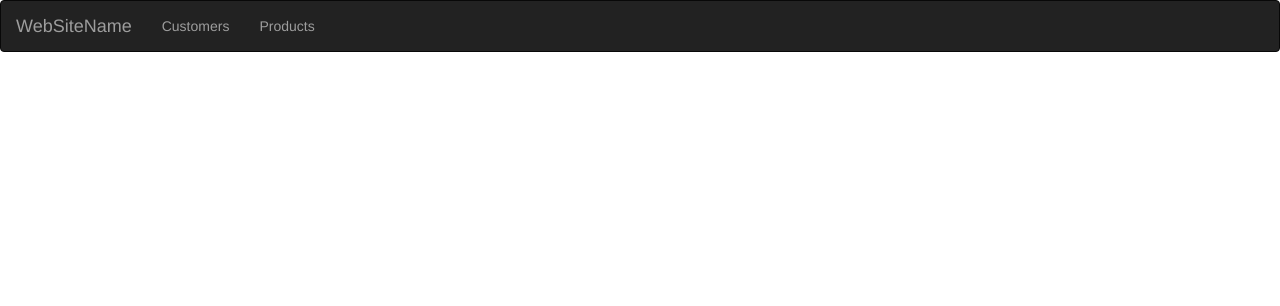
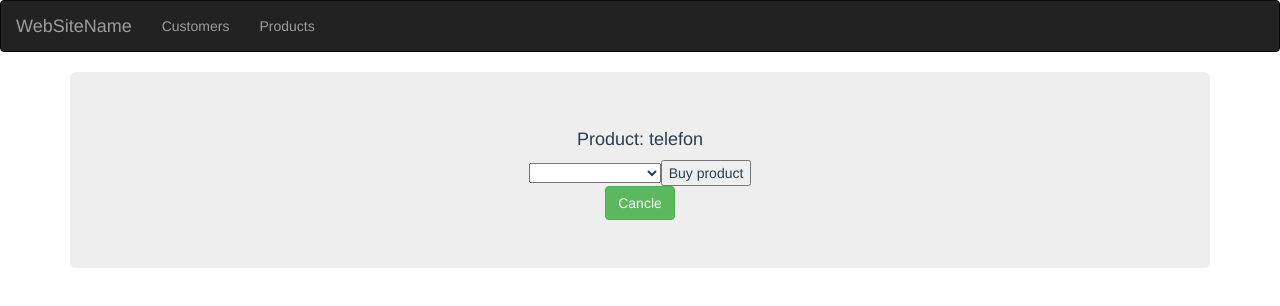
Before and after one commit to npacariz/store-app, a Vue app: page /products/1 in a window 1280 px wide. Shown: the top 306 px of the page. Built offline with nearby package versions, Linux system fonts and the light colour scheme.

Commit message:
Zadatak 8

```diff
--- a/src/components/AppProducts.vue
+++ b/src/components/AppProducts.vue
@@ -1,10 +1,12 @@
 <template>
   <div>
-    <h1>AppProducts</h1>
+    <h1>Products</h1>
     <input type="text" placeholder="Serach products" v-model='search'>
     <div class="list-group" v-for='(product, index) in filteredProducts' :key='index'>
       <p>Product: {{product.title}} , quantity: {{product.quantity}}</p>
       <button @click="manipulateProduct(product, '-')">-</button> <button @click="manipulateProduct(product, '+')">+</button>
+      <router-link  class='btn btn-success'  :to="{name:'sellProduct', params: {id: product.id}}">Sell</router-link>
+
     </div>
   </div>
 </template>
--- a/src/components/LatestPurchases.vue
+++ b/src/components/LatestPurchases.vue
@@ -4,10 +4,10 @@
         <div class="jumbotron">
             <h4>{{customer.firstName}} {{customer.lastName}} </h4>
             <h5> {{customer.email}} </h5>
-
+            <h6>Latest Purchases:</h6>
             <ul>
                 <li v-for='(product, index) in customer.products' :key='index'>
-                    {{product.name}}
+                    {{product.title}}
                 </li>
             </ul>
             <router-link class='btn btn-success'  to='/customers'>Back</router-link>
--- /dev/null
+++ b/src/components/SellProduct.vue
@@ -0,0 +1,58 @@
+<template>
+  <div>
+    <div class="container">
+        <div class="jumbotron">
+             <h4>Product: {{product.title}}</h4>
+            <div v-if="this.product.quantity>0" >
+            <form @submit.prevent>
+                <select v-model='buyer'>
+                    <option v-for='(customer,index) in customers' :key='index' :value='customer'>{{customer.firstName}} {{customer.lastName}}</option>
+                </select>
+                <button @click='buyProduct' >Buy product</button >
+            </form>
+                <router-link class='btn btn-success'  to='/products'>Cancle</router-link>
+           </div>
+            <div v-else>
+                <h5>There is no products on stocks</h5>
+                    <router-link class='btn btn-success'  to='/products'>Go Back to Products</router-link>
+                </div>
+
+        </div>
+        </div>
+  </div>
+</template>
+
+<script>
+import {productsService} from '../services/ProductService.js'
+import {customerService} from '../services/CustomerService.js'
+
+export default {
+
+    props: ['id'],
+    data() {
+        return {
+            product: productsService.singleProduct(this.id),
+            customers: customerService.list(),
+            buyer:{}
+        }
+    },
+
+    methods: {
+        buyProduct() {
+            if(!this.buyer.id){
+                alert('Please select buyer')
+            }else {
+                customerService.addProduct(this.buyer, this.product)
+                productsService.manipulateProducts(this.product, '-')
+                this.buyer = {}
+            }
+        }
+    }
+
+
+}
+</script>
+
+<style>
+
+</style>
--- a/src/router/index.js
+++ b/src/router/index.js
@@ -3,8 +3,8 @@ import VueRouter from 'vue-router'
 
 import AppCustomers from '../components/AppCustomers.vue'
 import AppProducts from '../components/AppProducts.vue'
-
 import LatestPurchases from '../components/LatestPurchases.vue'
+import SellProduct from '../components/SellProduct.vue'
 
 Vue.use(VueRouter);
 
@@ -13,6 +13,7 @@ const routes = [
     {path: '/customers', component: AppCustomers},
     {path: '/products', component: AppProducts},
     {path: '/customers/:id', component: LatestPurchases,  name:'customersPurchas', props: true},
+    {path: '/products/:id', component: SellProduct,  name:'sellProduct', props: true},
 ];
 
 
--- a/src/services/CustomerService.js
+++ b/src/services/CustomerService.js
@@ -60,6 +60,10 @@ class Customers {
        return customers.find(customer =>customer.id === value)
     }
 
+    addProduct(user, product) {
+        user.products.push(product);
+    }
+
 }
 
 
--- a/src/services/ProductService.js
+++ b/src/services/ProductService.js
@@ -23,7 +23,7 @@ const products = [
     {
         id:'5',
         title: 'trenerka',
-        quantity: 20,
+        quantity: 0,
     },
 
 
@@ -48,6 +48,10 @@ class Products {
         }
     }
 
+    singleProduct(value) {
+        return products.find(products =>products.id === value)
+    }
+
 
 
 }
```
